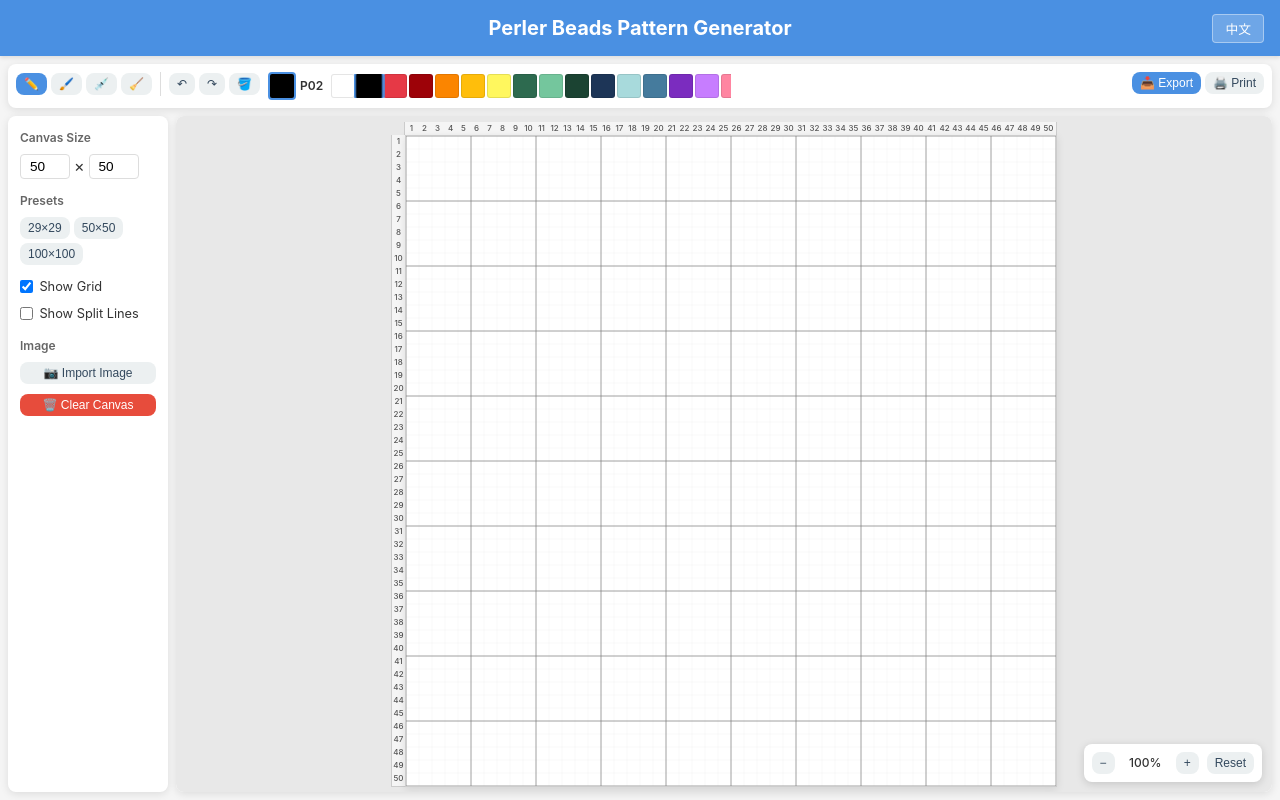
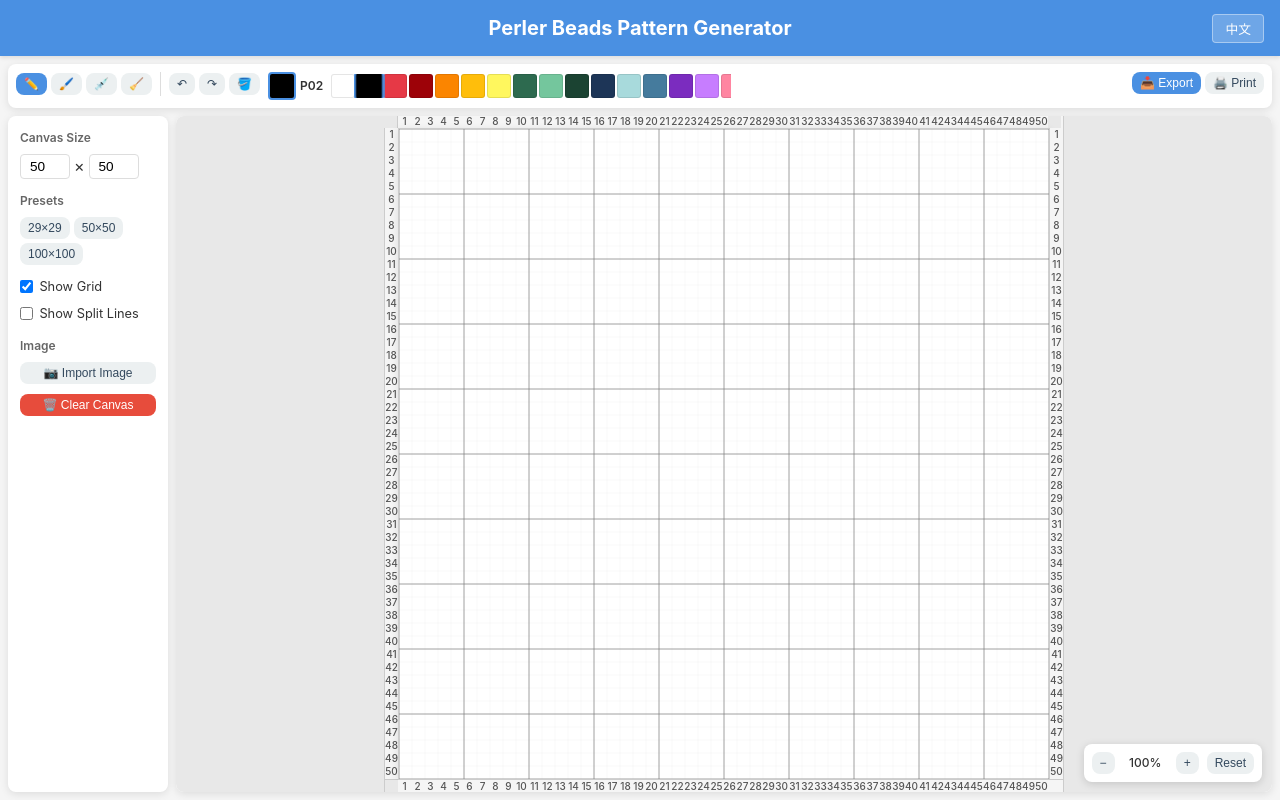
Before and after one commit to liang-lql/perler-beads-convertor, a Vue app: page / in a window 1280 px wide. Built offline with nearby package versions, Linux system fonts and the light colour scheme.

Commit message:
Add coordinate headers on right and bottom sides of canvas

```diff
--- a/src/components/CanvasGrid.vue
+++ b/src/components/CanvasGrid.vue
@@ -19,9 +19,11 @@
         >
           {{ getColumnLabel(x - 1) }}
         </div>
+        <!-- Corner cell for right header -->
+        <div class="header-cell corner" :style="{ width: headerSize + 'px', height: headerSize + 'px' }"></div>
       </div>
 
-      <!-- Main content: row headers + canvas -->
+      <!-- Main content: row headers + canvas + right headers -->
       <div class="main-row">
         <!-- Row headers (left) -->
         <div class="row-headers" v-if="showHeaders" :style="rowHeadersStyle">
@@ -42,6 +44,31 @@
         >
           Your browser does not support the canvas element.
         </canvas>
+
+        <!-- Row headers (right) -->
+        <div class="row-headers right" v-if="showHeaders" :style="rowHeadersStyle">
+          <div
+            v-for="y in props.height"
+            :key="'row-right-' + y"
+            class="header-cell"
+            :style="{ width: headerSize + 'px', height: cellSize + 'px' }"
+          >
+            {{ y }}
+          </div>
+        </div>
+      </div>
+
+      <!-- Column headers (bottom) -->
+      <div class="column-headers bottom" v-if="showHeaders" :style="columnHeadersStyle">
+        <div class="header-cell corner" :style="{ width: headerSize + 'px', height: headerSize + 'px' }"></div>
+        <div
+          v-for="x in props.width"
+          :key="'col-bottom-' + x"
+          class="header-cell"
+          :style="{ width: cellSize + 'px', height: headerSize + 'px' }"
+        >
+          {{ getColumnLabel(x - 1) }}
+        </div>
       </div>
     </div>
 
@@ -764,12 +791,23 @@ watch(
   border-right: 1px solid #ccc;
 }
 
+.column-headers.bottom {
+  margin-left: 0 !important;
+  border-top: none;
+  border-bottom: 1px solid #ccc;
+}
+
 .row-headers {
   display: flex;
   flex-direction: column;
   background: #f5f5f5;
   border-left: 1px solid #ccc;
   border-bottom: 1px solid #ccc;
+}
+
+.row-headers.right {
+  border-left: none;
+  border-right: 1px solid #ccc;
 }
 
 .header-cell {
@@ -779,6 +817,11 @@ watch(
   font-weight: 500;
   color: #555;
   flex-shrink: 0;
+  font-size: 10px;
+}
+
+.header-cell.corner {
+  background: #e8e8e8;
 }
 
 canvas {
```
